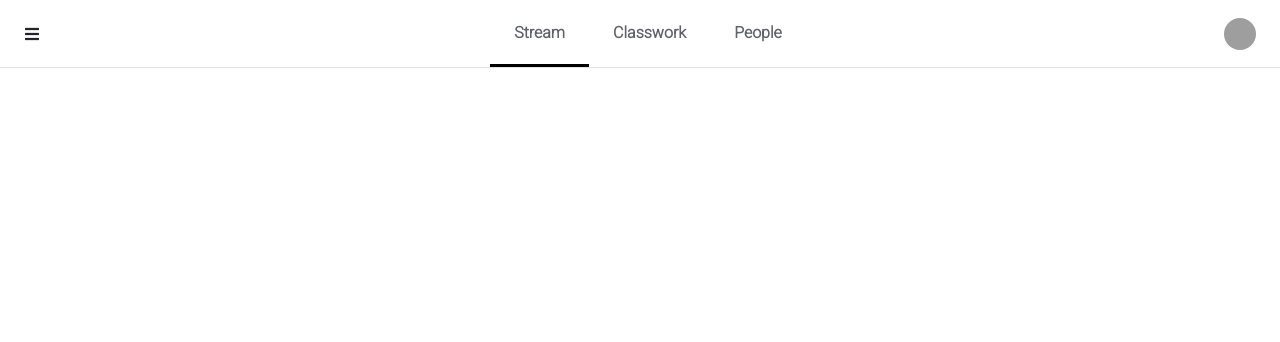
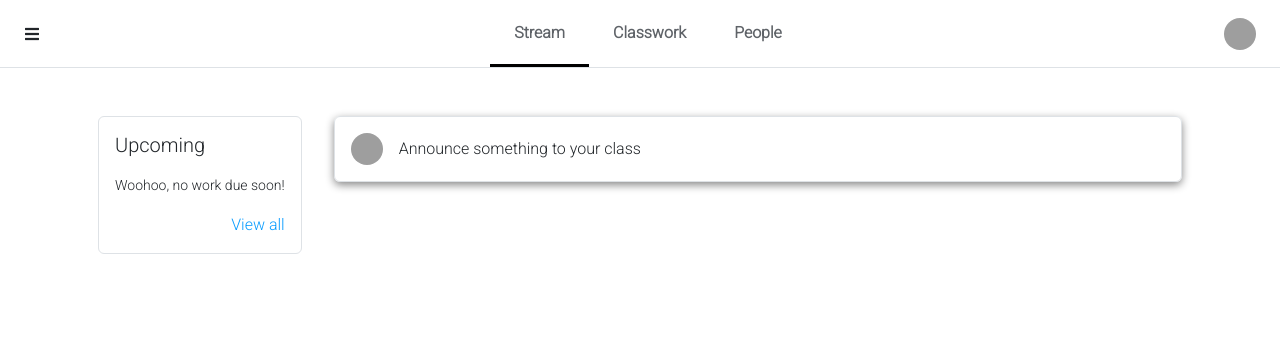
Before and after one commit to Apoorva-Shukla/google-classroom-clone, a Django app: page /c/1/ in a window 1280 px wide. Shown: the top 342 px of the page. Run offline with Django 3.2, Linux system fonts and the light colour scheme; the visitor is signed in with stand-in values (Sample User, id 1); data comes from the database, SQL or seed files in the repository; data that the repository does not hold is empty; some libraries are stand-ins or nearby versions; grey boxes are pictures that could not be loaded.

Commit message:
fixed sidebar + added stream page

```diff
--- a/_class/static/_class/css/stream.css
+++ b/_class/static/_class/css/stream.css
@@ -1,3 +1,16 @@
 .stream-navigations {
     border-bottom: 0.2rem solid #000!important;
 }
+
+.left_content {
+    width: fit-content;
+}
+
+.upcoming,
+.announce {
+    border-radius: 6px;
+}
+
+.right_content {
+    flex: 1;
+}
--- a/_class/templates/_class/stream.html
+++ b/_class/templates/_class/stream.html
@@ -6,4 +6,38 @@
 {% load static %}
 <link rel="stylesheet" href="{% static '_class/css/stream.css' %}">
 
+<div class="container my-5">
+
+    <div class="banner"></div>
+
+    <div class="stream_content d-flex">
+
+        <div class="left_content px-3">
+            <div class="upcoming border px-3 py-3">
+                <h5 class="mb-3">Upcoming</h5>
+                <div class="mb-3">
+                    <small>Woohoo, no work due soon!</small>
+                </div>
+                <div class="d-flex space-between">
+                    <div class="d-block"></div>
+                    <a class="d-block" href="">View all</a>
+                </div>
+            </div>
+        </div>
+
+        <div class="right_content px-3">
+            <div class="announce bx-shadow border px-3 py-3 d-flex">
+                <div class="my-auto">
+                    {% include 'components/photo.html' with src=user.profile.avatar.url %}
+                </div>
+                <div class="my-auto px-3">
+                    <span>Announce something to your class</span>
+                </div>
+            </div>
+        </div>
+
+    </div>
+
+</div>
+
 {% endblock %}
--- a/classroom/static/css/global.css
+++ b/classroom/static/css/global.css
@@ -97,3 +97,19 @@ a {
     text-align: center;
     display: inline-block;
 }
+
+.bx-shadow {
+    box-shadow: 0 3px 8px 0 #888;
+}
+
+.space-around {
+    justify-content: space-around;
+}
+
+.space-between {
+    justify-content: space-between;
+}
+
+.space-evenly {
+    justify-content: space-evenly;
+}
--- a/classroom/static/css/home.css
+++ b/classroom/static/css/home.css
@@ -1,7 +1,3 @@
-body {
-    color: rgba(0,0,0,0.87);
-}
-
 .empty_comment__image {
     background-image: url("/static/images/empty_states_comments.png");
     margin-top: 7.5rem;
--- a/classroom/static/css/sidebar.css
+++ b/classroom/static/css/sidebar.css
@@ -1,5 +1,4 @@
 .sidebar {
-    width: 300px;
     background-color: var(--bgcolor);
     position: fixed;
     height: 100%;
@@ -8,6 +7,15 @@
     overflow: auto;
     transition: .2s;
     z-index: 10000;
+}
+
+.sidebar .sidebar__options__item span {
+    font-weight: 600;
+    white-space: nowrap;
+    overflow-x: hidden;
+    text-overflow: ellipsis;
+    width: 200px;
+    display: block;
 }
 
 .hide-sidebar:focus {
@@ -54,6 +62,6 @@
 
 @media screen and (max-width: 420px) {
     .account_sidebar {
-        display: block;
+        display: flex;
     }
 }
--- a/classroom/static/js/sidebar.js
+++ b/classroom/static/js/sidebar.js
@@ -4,6 +4,6 @@ $(document).on('click', '.hide-sidebar', (e) => {
 });
 
 $(document).on('click', '.show-sidebar', (e) => {
-    document.querySelector('.sidebar').style.width = '300px';
+    document.querySelector('.sidebar').style.width = '350px';
     document.querySelector('.sidebar').style.boxShadow = '0 0 13px 2px #999';
 });
--- a/classroom/templates/components/sidebar.html
+++ b/classroom/templates/components/sidebar.html
@@ -14,13 +14,13 @@
     </div>
 
     <div class="sidebar__options">
-        <a href="/" class="sidebar__options__item">
+        <a href="/" class="sidebar__options__item" title="Classes">
             <div class="icon_container my-auto">
                 <i class="fas fa-home"></i>
             </div>
             <span class="my-auto">Classes</span>
         </a>
-        <a href="/" class="sidebar__options__item">
+        <a href="/" class="sidebar__options__item" title="Calendar">
             <div class="icon_container my-auto">
                 <i class="far fa-calendar"></i>
             </div>
@@ -28,7 +28,7 @@
         </a>
 
         {% if user.is_authenticated %}
-        <a href="/" class="sidebar__options__item account_sidebar">
+        <a href="/" class="sidebar__options__item account_sidebar" title="Account">
             <div class="icon_container my-auto">
                 {% include 'components/photo.html' with src=user.profile.avatar.url %}
             </div>
@@ -39,7 +39,7 @@
         <hr>
 
         <h6 class="sidebar_head">Enrolled</h6>
-        <a href="/" class="sidebar__options__item">
+        <a href="/" class="sidebar__options__item" title="Todo">
             <div class="icon_container my-auto">
                 <i class="far fa-check-square"></i>
             </div>
@@ -47,7 +47,7 @@
         </a>
 
         {% for i in classes %}
-        <a href="/c/{{i.slug}}/" class="sidebar__options__item sidebar__options__class">
+        <a href="/c/{{i.slug}}/" class="sidebar__options__item sidebar__options__class" title="{{i.name}}">
             <div class="icon_container my-auto">
                 <i class="fab fa-cuttlefish"></i>
             </div>
```
